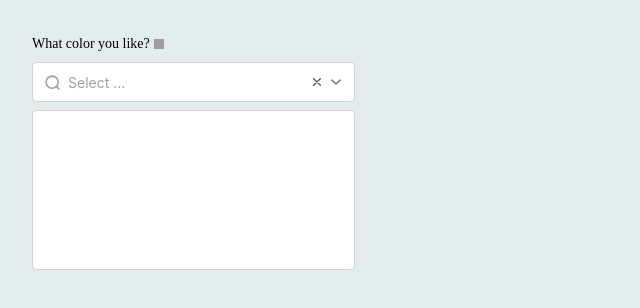
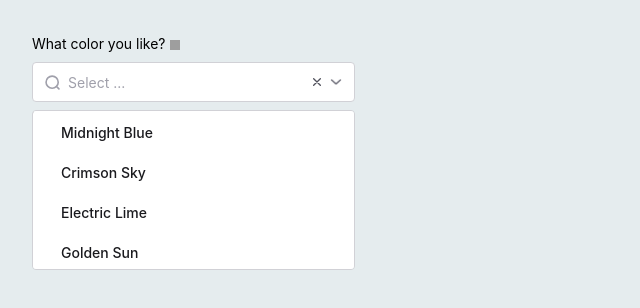
Before and after one commit to Dimatuzkoff/react-components, a React (Vite) app: page / in a window 1280 px wide. Both pictures are taken after a click on the picture 336 px from the left and 82 px from the top of the page. Shown: the top 308 px of the page, without its empty margins (0-640 px from the left). Built offline with nearby package versions, Linux system fonts and the light colour scheme; grey boxes are pictures that could not be loaded.

Commit message:
style for dropdown

```diff
--- a/src/App.tsx
+++ b/src/App.tsx
@@ -5,13 +5,22 @@ import SearchIcon from "./assets/icons/SearchIcon.svg";
 function App() {
     console.log('render app');
 
+    const colors = [
+        { colorName: "Midnight Blue" },
+        { colorName: "Crimson Sky " },
+        { colorName: " Electric Lime" },
+        { colorName: " Golden Sun" },
+        { colorName: "Sapphire Sea " },
+        { colorName: " Ruby Rose" }]
+
     return (
         <>
             <Select placeholder="Select ..."
                 label="What color you like?"
                 tooltipText="Tooltip text"
                 helperText="Helper text"
-                iconBefore={SearchIcon} />
+                iconBefore={SearchIcon}
+                dropdownContent={colors} />
 
         </>
     )
--- a/src/ui/Inputs/Input.module.scss
+++ b/src/ui/Inputs/Input.module.scss
@@ -15,6 +15,8 @@ $label-disabled-color: rgba(112, 112, 123, 1);
     width: 323px;
     display: flex;
     margin-bottom: 20px;
+    font-family: "Inter", sans-serif;
+
 
 
 
--- a/src/ui/Selects/Dropdown.module.scss
+++ b/src/ui/Selects/Dropdown.module.scss
@@ -1,9 +1,11 @@
 $fill-bg: rgba(255, 255, 255, 1);
 $border-color: rgba(209, 209, 214, 1);
 $text-color: rgba(26, 26, 30, 1);
+$dropdown-bg-active-color: rgba(250, 250, 250, 1);
 
 .dropdown {
     overflow-y: auto;
+    font-family: "Inter", sans-serif;
     height: 160px;
     display: flex;
     // max-height: 160px;
@@ -18,4 +20,84 @@ $text-color: rgba(26, 26, 30, 1);
     color: $text-color;
     overflow-y: auto;
     scrollbar-color: rgba(228, 228, 231, 1) transparent;
+
+    ul {
+        width: 100%;
+    }
+
+    & .colorItem {
+        display: flex;
+        flex-direction: row;
+        justify-content: space-between;
+        padding: 2px;
+        cursor: pointer;
+        width: 100%;
+        display: flex;
+        align-items: center;
+        padding: 0px 12px;
+        height: 100%;
+        font-weight: 500;
+        border-radius: 4px;
+
+        & :hover {
+            background-color: $dropdown-bg-active-color;
+        }
+    }
+
+    & .noResult {
+        display: flex;
+        align-items: center;
+        justify-content: start;
+        margin-left: 12px;
+    }
+
+    &.size32 {
+
+        & .colorItem,
+        & .noResult {
+            height: 32px;
+            line-height: 20px;
+            font-size: 12px;
+        }
+    }
+
+    &.size36 {
+
+        & .colorItem,
+        & .noResult {
+            height: 36px;
+            line-height: 20px;
+            font-size: 12px;
+        }
+    }
+
+    &.size40 {
+
+        & .colorItem,
+        & .noResult {
+            height: 40px;
+            line-height: 24px;
+            font-size: 14px;
+        }
+    }
+
+    &.size44 {
+
+        & .colorItem,
+        & .noResult {
+            height: 44px;
+            line-height: 24px;
+            font-size: 14px;
+        }
+    }
+
+    &.size48 {
+
+        & .colorItem,
+        & .noResult {
+            height: 48px;
+            line-height: 24px;
+            font-size: 14px;
+        }
+    }
 }
--- a/src/ui/Selects/Dropdown.tsx
+++ b/src/ui/Selects/Dropdown.tsx
@@ -13,18 +13,43 @@ interface DropdownProps {
     isQuiet?: boolean;
     isDisabled?: boolean;
     isError?: boolean;
+    dropdownContent?: []
 }
 
 
 
 
-export const Dropdown: FC<DropdownProps> = () => {
-
-
+export const Dropdown: FC<DropdownProps> = ({
+    dropdownContent,
+    size = "40"
+}) => {
+    const changeItem = (item: string) => {
+        console.log(item);
+    }
 
     return (
         <>
-            <div className={clsx(styles.dropdown)}>
+            <div className={clsx(styles.dropdown, {
+                [styles.size32]: size === "32",
+                [styles.size36]: size === "36",
+                [styles.size40]: size === "40",
+                [styles.size44]: size === "44",
+                [styles.size48]: size === "48",
+            })}>
+                <ul>
+                    {dropdownContent.length > 0 ? (
+                        dropdownContent.map((item) => (
+                            <li key={item.colorName} onClick={() => changeItem(item.colorName)} className={clsx(styles.colorItem)}>
+                                <div className={clsx(styles.colorItem)}>
+                                    <span>{item.colorName}</span>
+                                    {/* {selected === color.colorName && <img src={SelectedIcon} alt="SelectedIcon" />} */}
+                                </div>
+                            </li>
+                        ))
+                    ) : (
+                        <div className={clsx(styles.noResult)}>not found ...</div>
+                    )}
+                </ul>
             </div>
         </>
     )
--- a/src/ui/Selects/Select.tsx
+++ b/src/ui/Selects/Select.tsx
@@ -15,6 +15,7 @@ interface SelectProps {
     isQuiet?: boolean;
     isDisabled?: boolean;
     isError?: boolean;
+    dropdownContent?: [];
 }
 
 
@@ -29,7 +30,8 @@ export const Select: FC<SelectProps> = ({
     helperText = "",
     isQuiet = false,
     isDisabled = false,
-    isError = false
+    isError = false,
+    dropdownContent
 
 
 }) => {
@@ -63,7 +65,7 @@ export const Select: FC<SelectProps> = ({
                     isError={isError}
                 />
                 {isOpenDropdown && <div className={clsx(styles.dropdownWrapper)}>
-                    <Dropdown /></div>}
+                    <Dropdown size={size} dropdownContent={dropdownContent} /></div>}
             </div>
 
         </>
```
